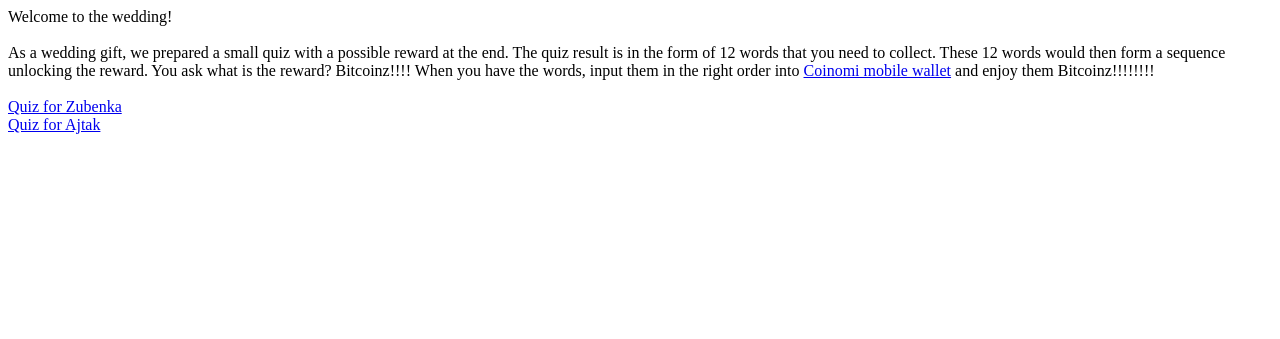
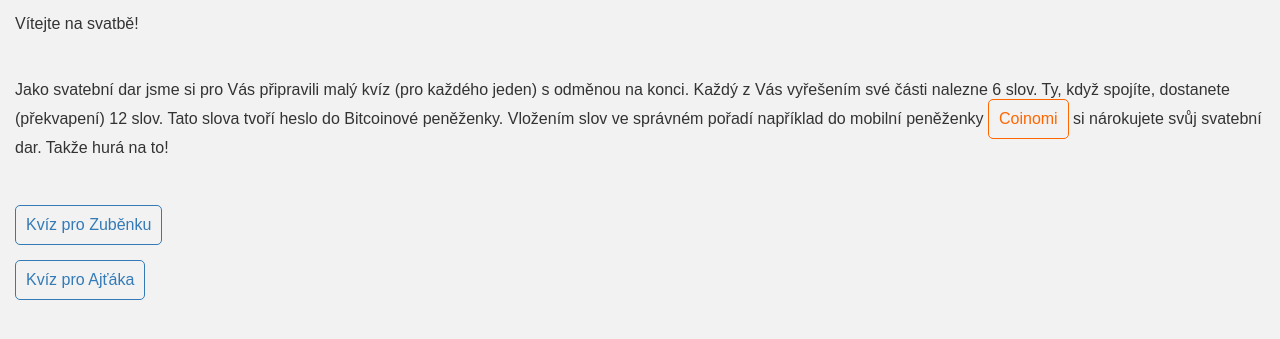
Before and after one commit to grdddj/ajtakazubenka, a FastAPI app: page / in a window 1280 px wide. Shown: the top 339 px of the page. Run offline with FastAPI, Linux system fonts and the light colour scheme.

Commit message:
translate to czech

```diff
--- a/app.py
+++ b/app.py
@@ -5,7 +5,6 @@ from __future__ import annotations
 from pathlib import Path
 import json
 from typing import List, Union
-from copy import deepcopy
 
 from fastapi import FastAPI, Request
 from fastapi.staticfiles import StaticFiles
@@ -14,7 +13,7 @@ from fastapi.staticfiles import StaticFiles
 from fastapi.templating import Jinja2Templates
 from pydantic import BaseModel
 
-from common import get_logger, LoggingMiddleware, generate_random_id
+from common import get_logger, LoggingMiddleware
 
 
 HERE = Path(__file__).parent
@@ -76,12 +75,12 @@ async def level_0_get_for_everything(request: Request):
     if pin == get_pin():
         return templates.TemplateResponse(
             "quiz_ajtak.html",
-            {"request": request, "level": 0, "token": None, "invalid_pin": False, "hidden_message": get_hidden_words_ajtak()},
+            {"request": request, "method": "get", "level": 0, "token": None, "invalid_pin": False, "hidden_message": get_hidden_words_ajtak()},
         )
     else:
         return templates.TemplateResponse(
             "quiz_ajtak.html",
-            {"request": request, "level": 0, "token": None, "invalid_pin": pin is not None, "hidden_message": None},
+            {"request": request, "method": "get", "level": 0, "token": None, "invalid_pin": pin is not None, "hidden_message": None},
         )
 
 
@@ -110,7 +109,7 @@ async def submit_quiz(quiz_data: QuizData):
     questions = get_questions()
 
     if not len(quiz_data.answers) == len(questions):
-        return {"message": "Incorrect!", "is_correct": False, "extra_data": ""}
+        return {"message": "Špatně!", "is_correct": False, "extra_data": ""}
 
     is_correct = True
     for answer in quiz_data.answers:
@@ -128,8 +127,8 @@ async def submit_quiz(quiz_data: QuizData):
             break
 
     if is_correct:
-        message = "Correct! " + get_hidden_words_zubenka()
+        message = "Správně! " + get_hidden_words_zubenka()
     else:
-        message = "Incorrect!"
+        message = "Špatně!"
 
     return {"message": message, "is_correct": is_correct}
--- /dev/null
+++ b/static/index.css
@@ -0,0 +1,42 @@
+body {
+    font-family: Arial, sans-serif;
+    background-color: #f2f2f2;
+    color: #333;
+    margin: 0;
+    padding: 0;
+}
+
+div {
+    margin: 15px;
+}
+
+a {
+    text-decoration: none;
+    color: #337ab7;
+    padding: 10px;
+    border: 1px solid #337ab7;
+    border-radius: 5px;
+    display: inline-block;
+    transition: all 0.3s ease-in-out;
+}
+
+a:hover {
+    background-color: #337ab7;
+    color: #f2f2f2;
+}
+
+a:visited {
+    color: #5c3c6d;
+}
+
+a[href^="https://www.coinomi.com/en/"]
+{
+    color: #f60;
+    border-color: #f60;
+}
+
+a[href^="https://www.coinomi.com/en/"]:hover
+{
+    background-color: #f60;
+    color: #f2f2f2;
+}
--- a/templates/index.html
+++ b/templates/index.html
@@ -1,30 +1,29 @@
 <!DOCTYPE html>
 <html>
     <head>
-        <title>Wedding</title>
+        <title>Svatba Péťa a Romča</title>
         <meta charset="utf-8" />
+        <link rel="stylesheet" href="/static/index.css" />
     </head>
 
     <body>
-        <div>Welcome to the wedding!</div>
+        <div>Vítejte na svatbě!</div>
         <br />
         <div>
-            As a wedding gift, we prepared a small quiz with a possible reward
-            at the end. The quiz result is in the form of 12 words that you need
-            to collect. These 12 words would then form a sequence unlocking the
-            reward. You ask what is the reward? Bitcoinz!!!! When you have the
-            words, input them in the right order into
-            <a href="https://www.coinomi.com/en/" target="_blank"
-                >Coinomi mobile wallet</a
-            >
-            and enjoy them Bitcoinz!!!!!!!!
+            Jako svatební dar jsme si pro Vás připravili malý kvíz (pro každého
+            jeden) s odměnou na konci. Každý z Vás vyřešením své části nalezne 6
+            slov. Ty, když spojíte, dostanete (překvapení) 12 slov. Tato slova
+            tvoří heslo do Bitcoinové peněženky. Vložením slov ve správném
+            pořadí například do mobilní peněženky
+            <a href="https://www.coinomi.com/en/" target="_blank">Coinomi</a>
+            si nárokujete svůj svatební dar. Takže hurá na to!
         </div>
         <br />
         <div>
-            <a href="quiz/zubenka/">Quiz for Zubenka</a>
+            <a href="quiz/zubenka/">Kvíz pro Zuběnku</a>
         </div>
         <div>
-            <a href="quiz/ajtak/">Quiz for Ajtak</a>
+            <a href="quiz/ajtak/">Kvíz pro Ajťáka</a>
         </div>
     </body>
 </html>
--- a/templates/quiz_zubenka.html
+++ b/templates/quiz_zubenka.html
@@ -1,7 +1,7 @@
 <!DOCTYPE html>
 <html>
     <head>
-        <title>Quiz for Zubenka</title>
+        <title>Kvíz pro Zuběnku</title>
         <meta charset="utf-8" />
         <link rel="stylesheet" href="/static/quiz_zubenka.css" />
         <script src="/static/quiz_zubenka.js" defer></script>
@@ -9,7 +9,7 @@
 
     <body>
         <div id="questions"></div>
-        <button id="submit-button">Submit</button>
+        <button id="submit-button">Odeslat</button>
         <div id="result"></div>
     </body>
 </html>
```
Also changed, not shown: static/quiz_zubenka.js (+4 -4 lines), templates/quiz_ajtak.html (+16 -4 lines).
